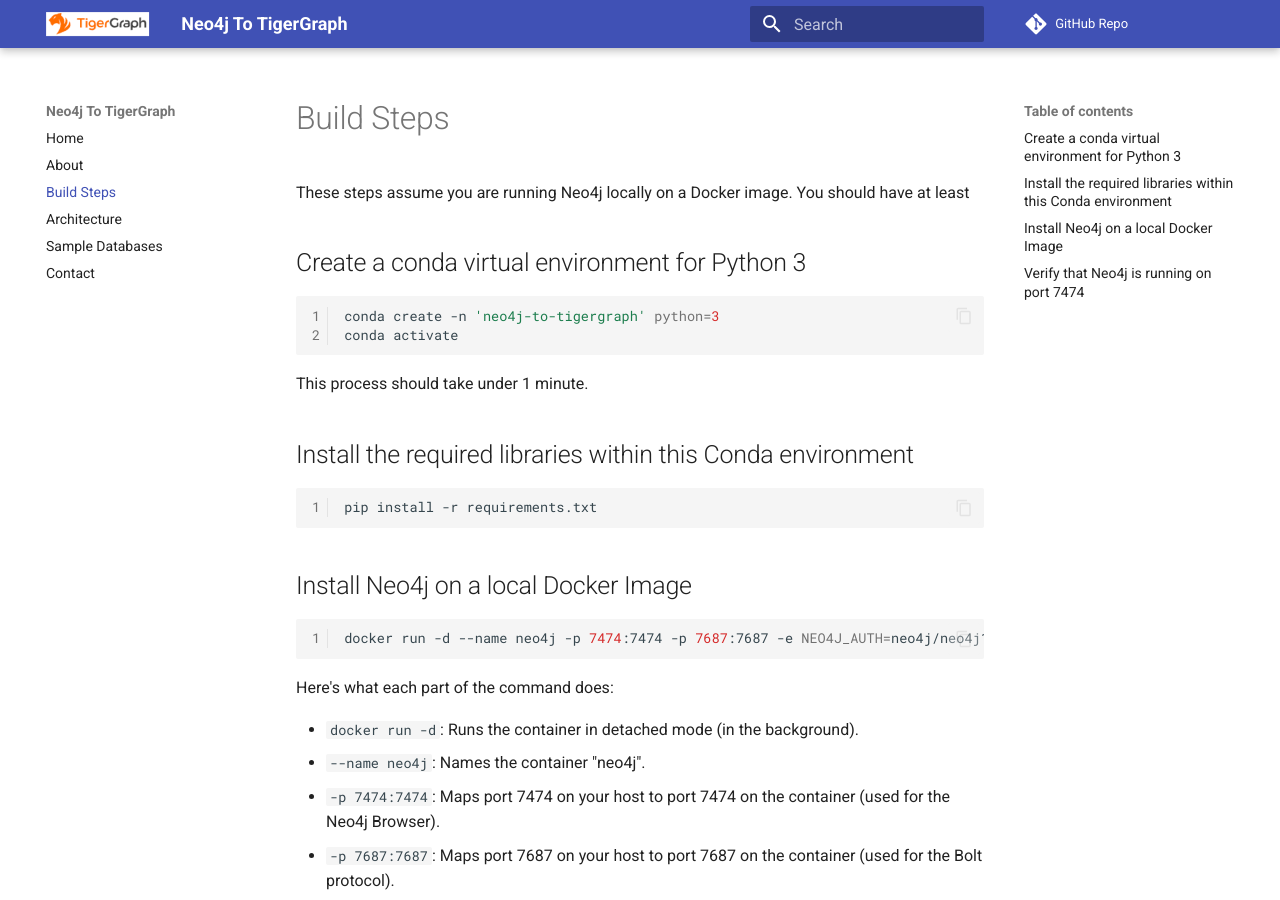
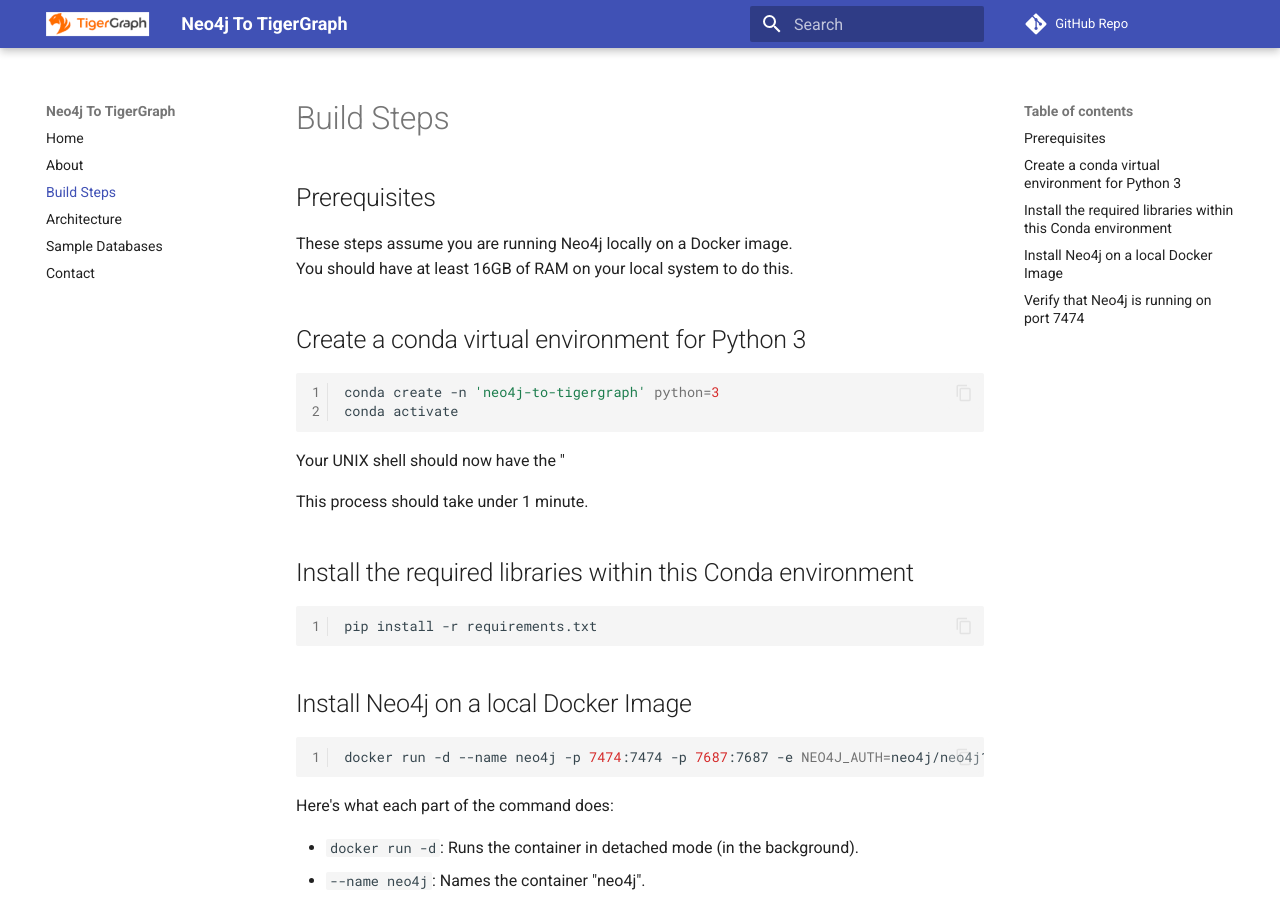
Before and after one commit to dmccrearytg/neoj4-to-tigergraph, an MkDocs documentation site: the page built from docs/build-steps.md, in a window 1280 px wide and 900 px high. Built offline with MkDocs 1.6.1 and Material for MkDocs 9.7.7, drawn with Linux system fonts in a browser that asks for light colours; comment, search, counter and statistics services are not loaded.

Commit message:
updating content

````diff
--- a/docs/build-steps.md
+++ b/docs/build-steps.md
@@ -1,6 +1,9 @@
 # Build Steps
 
-These steps assume you are running Neo4j locally on a Docker image.  You should have at least
+## Prerequisites
+
+These steps assume you are running Neo4j locally on a Docker image.
+You should have at least 16GB of RAM on your local system to do this.
 
 ## Create a conda virtual environment for Python 3
 
@@ -8,6 +11,8 @@
 conda create -n 'neo4j-to-tigergraph' python=3
 conda activate
 ```
+
+Your UNIX shell should now have the "
 
 This process should take under 1 minute.
 
````
Also changed, not shown: data/README.md (added, +1 -0 lines), docs/datasets/friends/index.md (added, +25 -0 lines), requirements.txt (+5 -3 lines), docs/datasets/movie/index.md (added), 6 other files.
